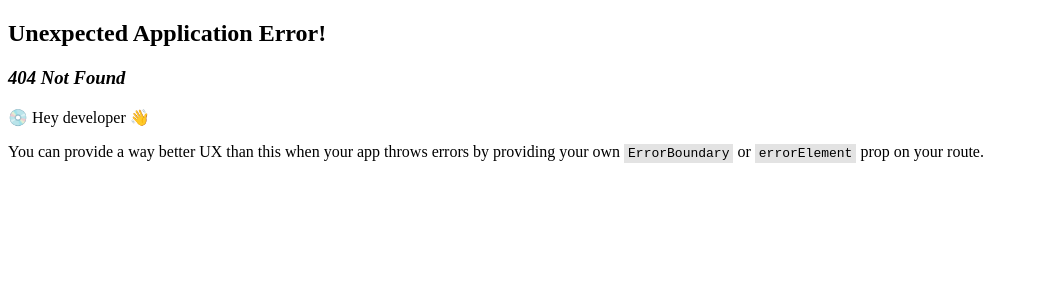
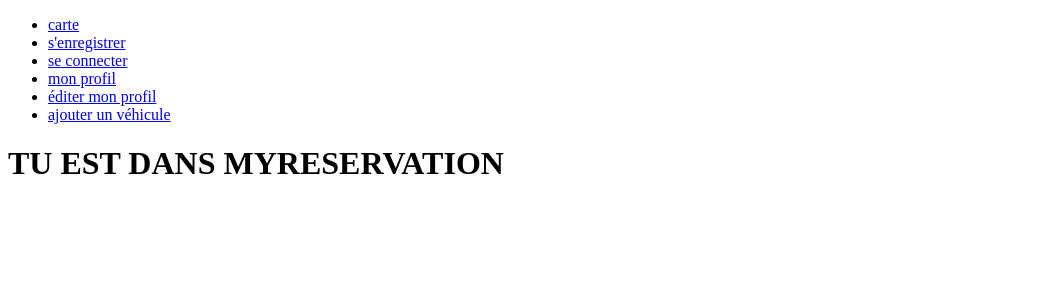
Before and after one commit to WildCodeSchool-2024-02/JS-Nantes-RamCSS-P3-WattMap, a React (Vite) app in the folder client/: page /profile/bookings in a window 1280 px wide. Before the commit this address had no page. Shown: the top 300 px of the page, without its empty margins (0-1039 px from the left). Built offline with nearby package versions, Linux system fonts and the light colour scheme.

Commit message:
root react profile/bookings

```diff
--- a/client/src/main.jsx
+++ b/client/src/main.jsx
@@ -11,6 +11,7 @@ import Profile from "./pages/Profile";
 import EditProfile from "./pages/EditProfile";
 import AddVehicle from "./pages/AddVehicle";
 import Login from "./pages/Login";
+import MyReservations from "./pages/MyReservation";
 
 const router = createBrowserRouter([
   {
@@ -44,6 +45,10 @@ const router = createBrowserRouter([
       {
         path: "profile/addvehicle",
         element: <AddVehicle />,
+      },
+      {
+        path: "profile/bookings",
+        element: <MyReservations/>,
       }
     ],
   },
--- /dev/null
+++ b/client/src/pages/MyReservation.jsx
@@ -0,0 +1,3 @@
+export default function MyReservations(){
+    return <h1>TU EST DANS MYRESERVATION</h1>
+}
```
